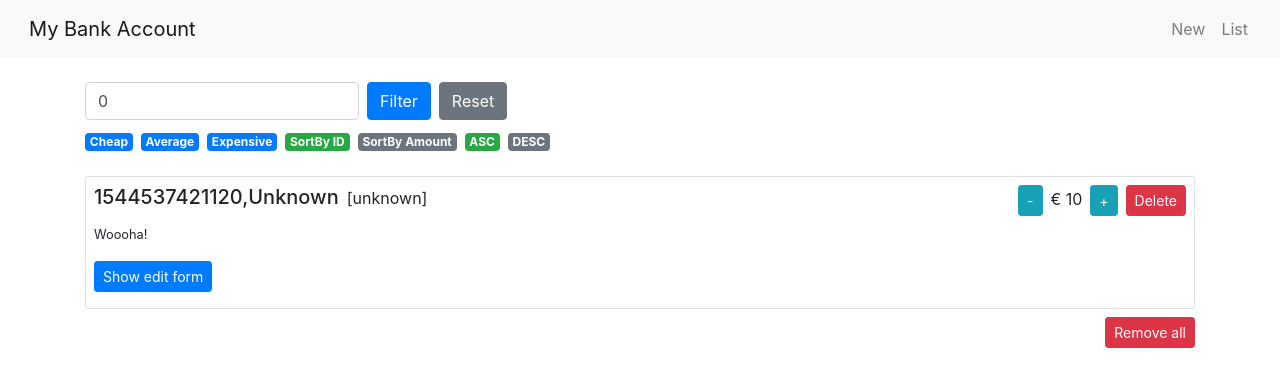
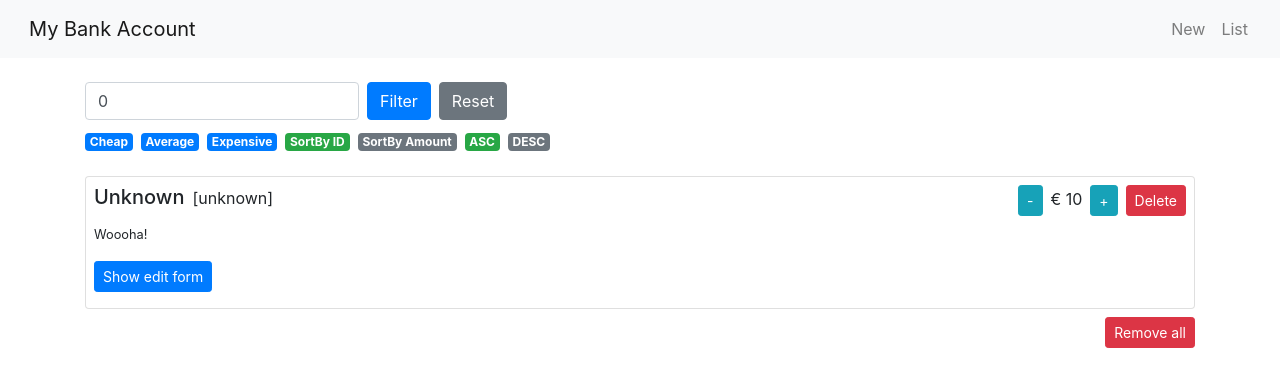
Before and after one commit to fabiosussetto/dechit-react-1, a React (Create React App) app: page /transactions/list in a window 1280 px wide. Both pictures are taken after a click on the button "Add Default". Shown: the top 386 px of the page. Built offline with nearby package versions, Linux system fonts and the light colour scheme; no server answers.

Commit message:
sorter DONE

```diff
--- a/src/TransactionCard.js
+++ b/src/TransactionCard.js
@@ -10,7 +10,6 @@ const TransactionCard = (props) => {
             <div className="row">
                 <div className="col">
                     <h5 className="card-title">
-                      {transaction.id},
                       {transaction.label}
                       <small className="ml-2">
                         [{transaction.category}]
```
